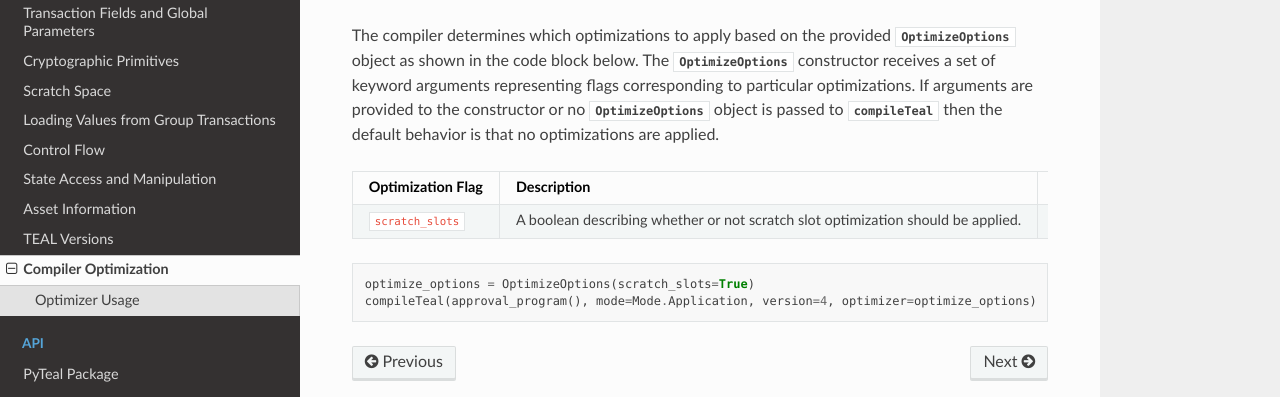
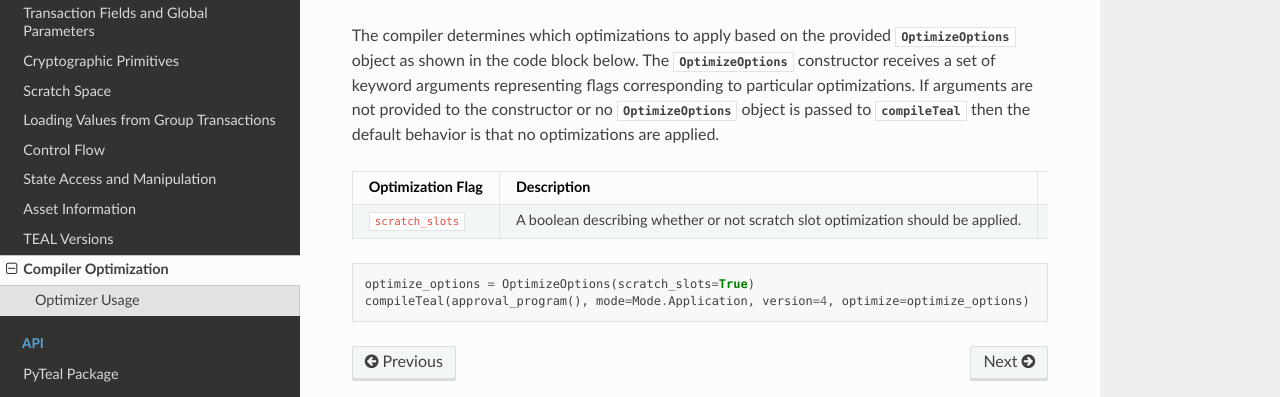
Before and after one commit to algorand/pyteal, a Sphinx documentation site: the page built from docs/compiler_optimization.rst, in a window 1280 px wide. Shown: the part 360-757 px from the top of the page. Built offline with Sphinx 7.4.7 and the Read the Docs theme 2.0.0, drawn with Linux system fonts in a browser that asks for light colours.

Commit message:
fixed typos in docs

```diff
--- a/docs/compiler_optimization.rst
+++ b/docs/compiler_optimization.rst
@@ -14,7 +14,7 @@ Optimizer Usage
 
 The compiler determines which optimizations to apply based on the provided :any:`OptimizeOptions` object as
 shown in the code block below. The :any:`OptimizeOptions` constructor receives a set of keyword arguments
-representing flags corresponding to particular optimizations. If arguments are provided to the
+representing flags corresponding to particular optimizations. If arguments are not provided to the
 constructor or no :any:`OptimizeOptions` object is passed to :any:`compileTeal` then the default behavior is
 that no optimizations are applied.
 
@@ -27,4 +27,4 @@ Optimization Flag              Description
 .. code-block:: python
 
     optimize_options = OptimizeOptions(scratch_slots=True)
-    compileTeal(approval_program(), mode=Mode.Application, version=4, optimizer=optimize_options)
+    compileTeal(approval_program(), mode=Mode.Application, version=4, optimize=optimize_options)
```
